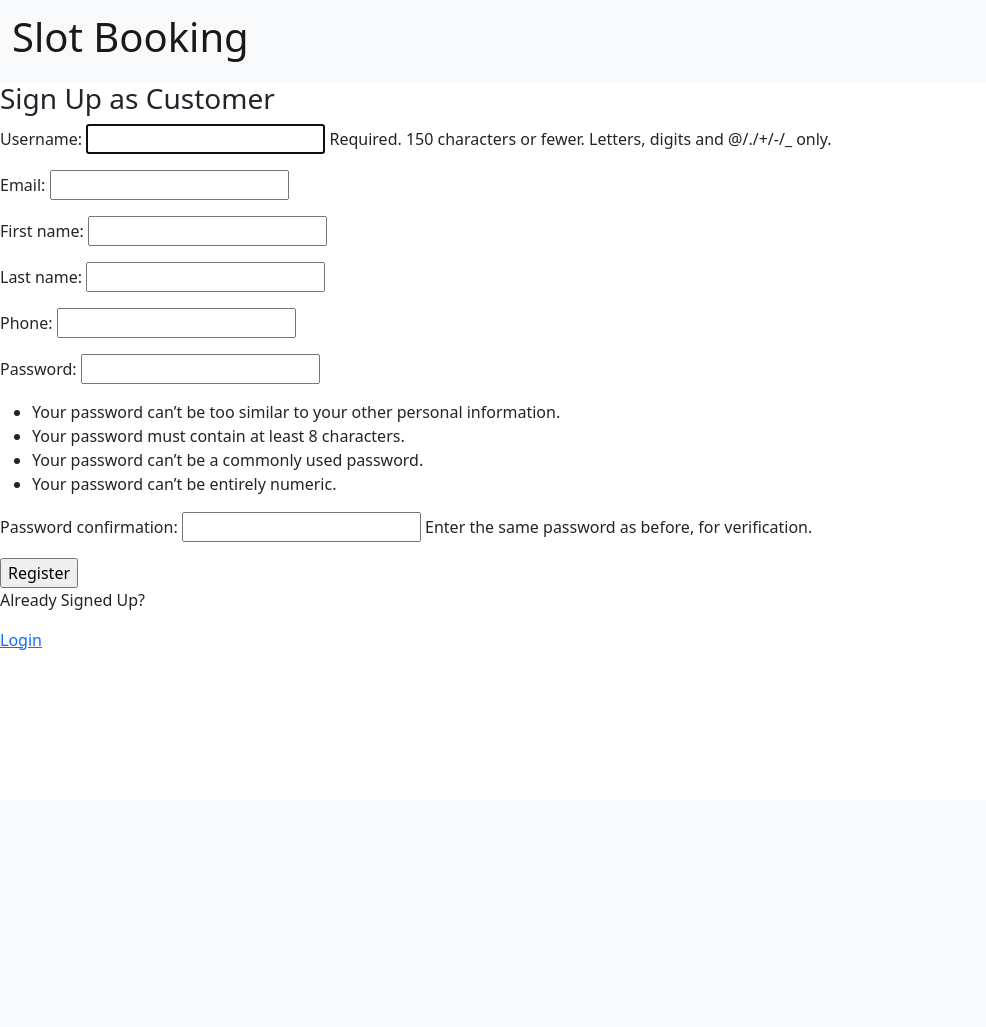
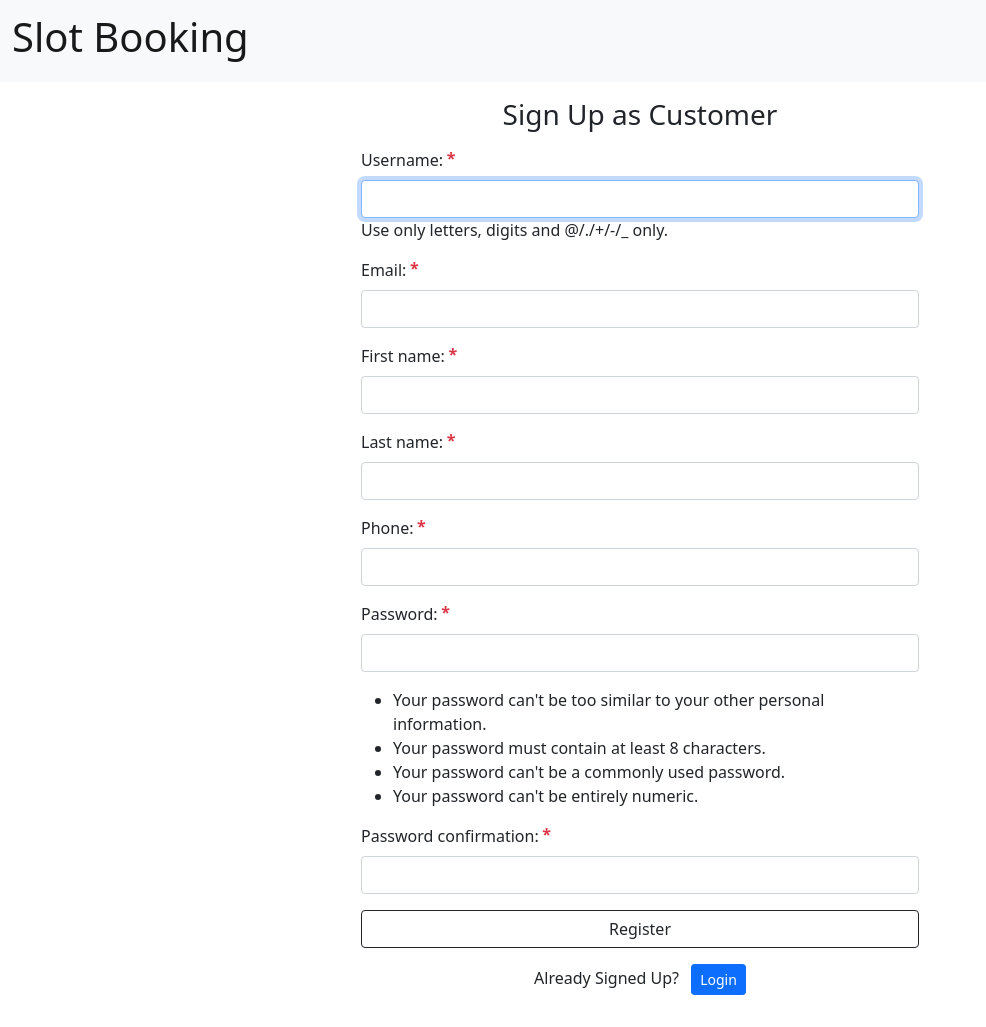
Before and after one commit to SohumDamani/Slot-Booking, a Django app: page /account/signup/client in a window 1280 px wide. Shown: the whole page, without its empty margins (0-986 px from the left). Before the commit the page ends 650 px from the top, so only its background shows below. Run offline with Django 3.2, Linux system fonts and the light colour scheme.

Commit message:
Frontend for user login and registartion completed

```diff
--- a/main/account/templates/account/login_registration.html
+++ b/main/account/templates/account/login_registration.html
@@ -20,27 +20,76 @@
                 <a href="{% url 'manager_signup' %}" class="text-light text-decoration-none">Create Manager Account </a>
             </button>
             <button class="btn btn-primary btn-sm">
-                <a href="{% url 'client_signup' %}" class="text-light text-decoration-none"> Create Customer Account </a>
+                <a href="{% url 'client_signup' %}" class="text-light text-decoration-none"> Create Customer
+                    Account </a>
             </button>
         </div>
     </form>
 </div>
 {% else %}
 {% if page == 'manager' %}
-<h3> Sign Up as Manager </h3>
+<h3 class="text-center mt-3"> Sign Up as Manager </h3>
 {% elif page == 'customer' %}
-<h3> Sign Up as Customer </h3>
+<h3 class="text-center mt-3"> Sign Up as Customer </h3>
 {% endif %}
-<div>
-    <form method="POST" action="">
+<div class="container mt-3 d-flex justify-content-center">
+    <form method="POST" action="" class="w-50">
         {% csrf_token %}
-        {{form.as_p}}
-        <input type="submit" value="Register">
+        <input type="hidden" name="csrfmiddlewaretoken"
+               value="8cJezmt7lFnm4fv8ai8gwS0oBRtD0SUKnYkA5tTXUWf0G93tjlhFxUpD3I3zbBWE">
+        <p>
+
+            <label class="form-label position-relative" for="id_username">Username: <span
+                    class="position-absolute top-50 start-100 translate-middle ps-3 pb-1 border-light rounded-circle text-danger fw-bold"> *</span></label>
+
+            <input class="form-control position-relative" type="text" name="username" maxlength="150" autofocus
+                   required id="id_username"> <span class="fs-6">Use only letters, digits and @/./+/-/_ only.</span>
+        </p>
+        <p><label class="form-label position-relative" for="id_email">Email: <span
+                class="position-absolute top-50 start-100 translate-middle ps-3 pb-1 border-light rounded-circle text-danger fw-bold"> *</span></label>
+            <input class="form-control" type="email" name="email"
+                   required id="id_email"></p>
+        <p><label class="form-label position-relative" for="id_first_name">First name: <span
+                class="position-absolute top-50 start-100 translate-middle ps-3 pb-1 border-light rounded-circle text-danger fw-bold"> *</span></label>
+            <input class="form-control" type="text"
+                   name="first_name" required
+                   id="id_first_name"></p>
+        <p><label class="form-label position-relative" for="id_last_name">Last name: <span
+                class="position-absolute top-50 start-100 translate-middle ps-3 pb-1 border-light rounded-circle text-danger fw-bold"> *</span></label>
+            <input class="form-control" type="text"
+                   name="last_name" required
+                   id="id_last_name">
+        </p>
+        <p><label class="form-label position-relative" for="id_phone">Phone: <span
+                class="position-absolute top-50 start-100 translate-middle ps-3 pb-1 border-light rounded-circle text-danger fw-bold"> *</span></label>
+            <input class="form-control" type="text" name="phone"
+                   maxlength="10" required id="id_phone">
+        </p>
+        <p><label class="form-label position-relative" for="id_password1">Password: <span
+                class="position-absolute top-50 start-100 translate-middle ps-3 pb-1 border-light rounded-circle text-danger fw-bold"> *</span></label>
+            <input class="form-control" type="password"
+                   name="password1" required
+                   id="id_password1"> <span
+                    class="helptext"><ul><li>Your password can&#39;t be too similar to your other personal information.</li><li>Your password must contain at least 8 characters.</li><li>Your password can&#39;t be a commonly used password.</li><li>Your password can&#39;t be entirely numeric.</li></ul></span>
+        </p>
+        <p><label class="form-label position-relative" for="id_password2">Password confirmation: <span
+                class="position-absolute top-50 start-100 translate-middle ps-3 pb-1 border-light rounded-circle text-danger fw-bold"> *</span></label>
+            <input class="form-control"
+                   type="password"
+                   name="password2" required
+                   id="id_password2"> <span
+                    class="helptext"></span>
+        </p>
+        <input class="form-control btn btn-outline-dark" type="submit" value="Register">
     </form>
 
-    <p> Already Signed Up? </p>
-    <a href="{% url 'loginPage' %}"> Login </a>
+
 </div>
+<div class="d-flex justify-content-center align-items-center my-3">
+        <p class=""> Already Signed Up? <a href="{% url 'loginPage' %}" class="btn btn-primary btn-sm ms-2"> Login </a> </p>
+
+    </div>
+
 
 {% endif %}
 
```
